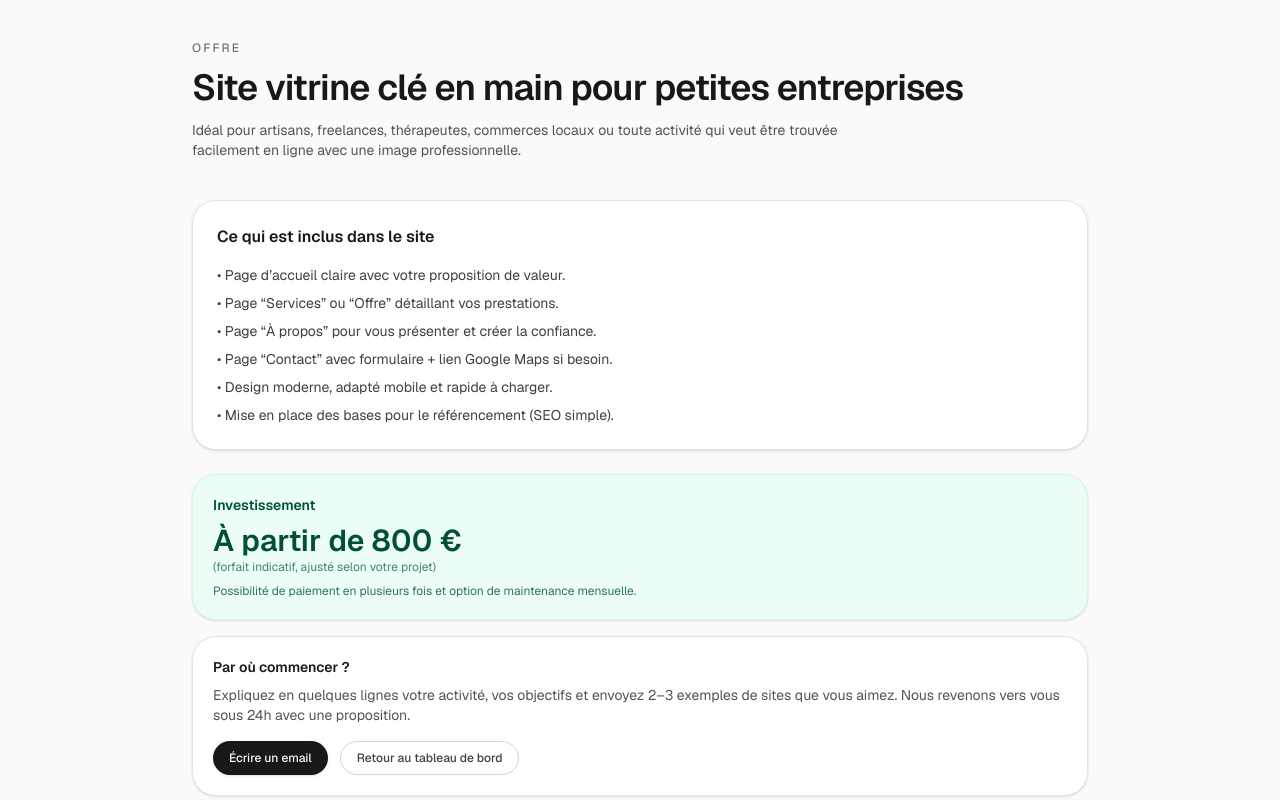
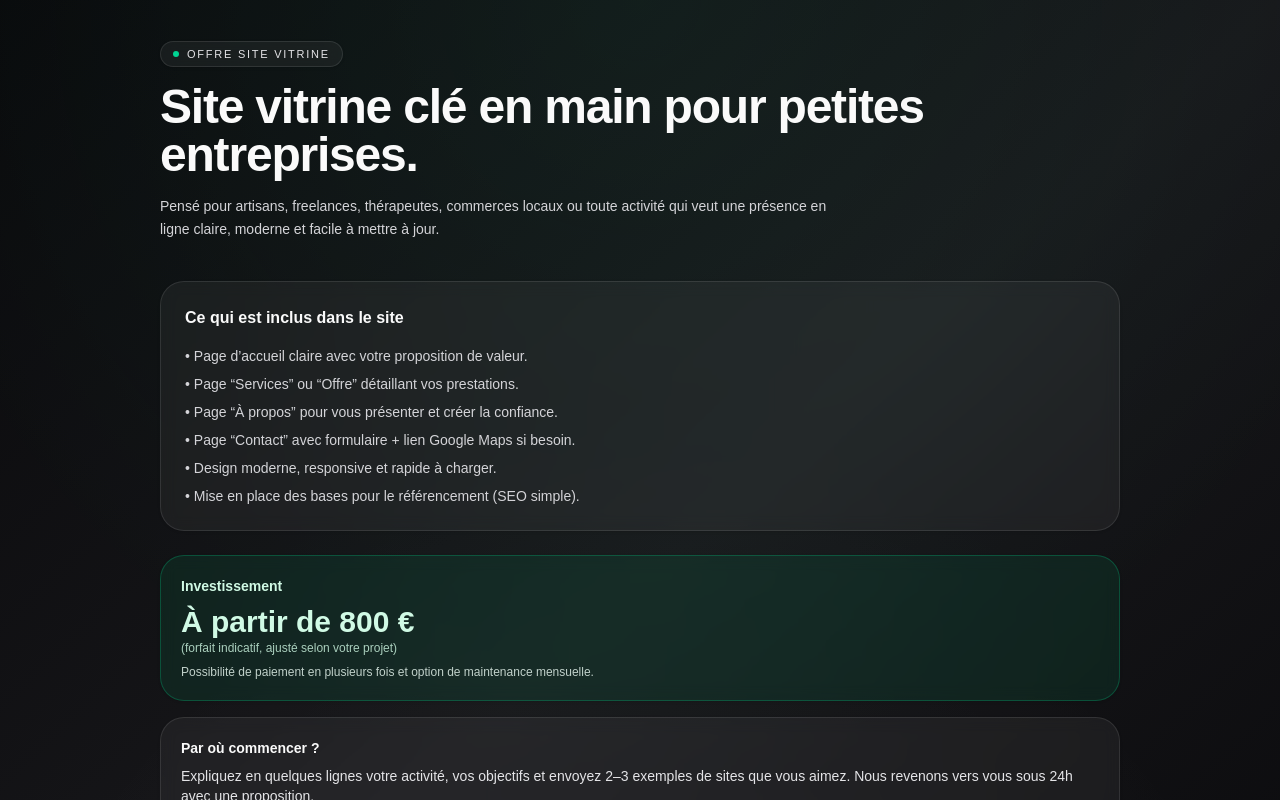
Before and after one commit to Pchambet/mon-premier-site, a Next.js app: page /offre in a window 1280 px wide. Shown: the top 800 px of the page. Built offline with nearby package versions, Linux system fonts and the light colour scheme.

Commit message:
Align offer page UI with dashboard

```diff
--- a/src/app/offre/page.tsx
+++ b/src/app/offre/page.tsx
@@ -8,57 +8,61 @@ export const metadata: Metadata = {
 
 export default function OffrePage() {
   return (
-    <div className="min-h-screen bg-zinc-50 px-4 py-10 font-sans text-zinc-900 dark:bg-black dark:text-zinc-50">
-      <main className="mx-auto flex max-w-4xl flex-col gap-10">
-        <header className="space-y-3">
-          <p className="text-xs font-medium uppercase tracking-[0.18em] text-zinc-500">
-            Offre
-          </p>
-          <h1 className="text-3xl font-semibold tracking-tight sm:text-4xl">
-            Site vitrine clé en main pour petites entreprises
+    <div className="relative min-h-screen overflow-hidden bg-gradient-to-br from-zinc-950 via-zinc-900 to-zinc-950 text-zinc-50">
+      <div className="pointer-events-none absolute inset-0 opacity-40 [background-image:radial-gradient(circle_at_top,_rgba(52,211,153,0.18),_transparent_60%),radial-gradient(circle_at_bottom,_rgba(244,244,245,0.08),_transparent_55%)]" />
+      <main className="relative mx-auto flex max-w-5xl flex-col gap-10 px-4 py-10 sm:px-6 lg:px-8">
+        <header className="space-y-4">
+          <div className="inline-flex items-center gap-2 rounded-full border border-white/10 bg-white/5 px-3 py-1 text-[11px] font-medium uppercase tracking-[0.16em] text-zinc-200 shadow-sm backdrop-blur">
+            <span className="h-1.5 w-1.5 rounded-full bg-emerald-400" />
+            Offre site vitrine
+          </div>
+          <h1 className="text-3xl font-semibold tracking-tight sm:text-4xl lg:text-5xl">
+            Site vitrine clé en main pour petites entreprises.
           </h1>
-          <p className="max-w-2xl text-sm text-zinc-600 dark:text-zinc-400">
-            Idéal pour artisans, freelances, thérapeutes, commerces locaux ou
-            toute activité qui veut être trouvée facilement en ligne avec une
-            image professionnelle.
+          <p className="max-w-2xl text-sm leading-relaxed text-zinc-300">
+            Pensé pour artisans, freelances, thérapeutes, commerces locaux ou
+            toute activité qui veut une présence en ligne claire, moderne et
+            facile à mettre à jour.
           </p>
         </header>
 
         <section className="grid gap-6 md:grid-cols-[1.2fr,1fr]">
-          <div className="space-y-4 rounded-3xl border border-zinc-200 bg-white p-6 text-sm shadow-sm dark:border-zinc-800 dark:bg-zinc-900">
-            <h2 className="text-base font-semibold">
+          <div className="space-y-4 rounded-3xl border border-white/10 bg-white/5 p-6 text-sm shadow-sm backdrop-blur">
+            <h2 className="text-base font-semibold text-zinc-50">
               Ce qui est inclus dans le site
             </h2>
-            <ul className="mt-2 space-y-2 text-zinc-700 dark:text-zinc-300">
+            <ul className="mt-2 space-y-2 text-zinc-300">
               <li>• Page d’accueil claire avec votre proposition de valeur.</li>
               <li>• Page “Services” ou “Offre” détaillant vos prestations.</li>
               <li>• Page “À propos” pour vous présenter et créer la confiance.</li>
               <li>• Page “Contact” avec formulaire + lien Google Maps si besoin.</li>
-              <li>• Design moderne, adapté mobile et rapide à charger.</li>
+              <li>• Design moderne, responsive et rapide à charger.</li>
               <li>• Mise en place des bases pour le référencement (SEO simple).</li>
             </ul>
           </div>
 
           <aside className="space-y-4">
-            <div className="rounded-3xl border border-emerald-100 bg-emerald-50 p-5 text-sm shadow-sm dark:border-emerald-900/60 dark:bg-emerald-900/20">
-              <h2 className="text-sm font-semibold text-emerald-900 dark:text-emerald-100">
+            <div className="rounded-3xl border border-emerald-500/30 bg-emerald-500/10 p-5 text-sm shadow-sm backdrop-blur">
+              <h2 className="text-sm font-semibold text-emerald-100">
                 Investissement
               </h2>
-              <p className="mt-2 text-3xl font-semibold text-emerald-900 dark:text-emerald-100">
+              <p className="mt-2 text-3xl font-semibold text-emerald-100">
                 À partir de 800&nbsp;€
-                <span className="block text-xs font-normal text-emerald-900/70 dark:text-emerald-100/80">
+                <span className="block text-xs font-normal text-emerald-100/80">
                   (forfait indicatif, ajusté selon votre projet)
                 </span>
               </p>
-              <p className="mt-2 text-xs text-emerald-900/80 dark:text-emerald-100/80">
+              <p className="mt-2 text-xs text-emerald-50/80">
                 Possibilité de paiement en plusieurs fois et option de
                 maintenance mensuelle.
               </p>
             </div>
 
-            <div className="rounded-3xl border border-zinc-200 bg-white p-5 text-sm shadow-sm dark:border-zinc-800 dark:bg-zinc-900">
-              <h2 className="text-sm font-semibold">Par où commencer ?</h2>
-              <p className="mt-2 text-sm text-zinc-600 dark:text-zinc-400">
+            <div className="rounded-3xl border border-white/10 bg-white/5 p-5 text-sm shadow-sm backdrop-blur">
+              <h2 className="text-sm font-semibold text-zinc-50">
+                Par où commencer ?
+              </h2>
+              <p className="mt-2 text-sm text-zinc-200">
                 Expliquez en quelques lignes votre activité, vos objectifs et
                 envoyez 2–3 exemples de sites que vous aimez. Nous revenons vers
                 vous sous 24h avec une proposition.
@@ -66,13 +70,13 @@ export default function OffrePage() {
               <div className="mt-4 flex flex-wrap gap-3">
                 <a
                   href="mailto:contact@example.com?subject=Projet%20de%20site%20vitrine"
-                  className="inline-flex items-center justify-center rounded-full bg-zinc-900 px-4 py-2 text-xs font-medium text-zinc-50 shadow-sm transition hover:bg-zinc-700 dark:bg-zinc-50 dark:text-zinc-900 dark:hover:bg-zinc-200"
+                  className="inline-flex items-center justify-center rounded-full bg-emerald-400 px-4 py-2 text-xs font-medium text-emerald-950 shadow-sm transition hover:bg-emerald-300"
                 >
                   Écrire un email
                 </a>
                 <a
                   href="/"
-                  className="inline-flex items-center justify-center rounded-full border border-zinc-300 px-4 py-2 text-xs font-medium text-zinc-700 transition hover:bg-zinc-100 dark:border-zinc-700 dark:text-zinc-200 dark:hover:bg-zinc-800"
+                  className="inline-flex items-center justify-center rounded-full border border-white/20 px-4 py-2 text-xs font-medium text-zinc-100 transition hover:bg-white/10"
                 >
                   Retour au tableau de bord
                 </a>
@@ -81,13 +85,15 @@ export default function OffrePage() {
           </aside>
         </section>
 
-        <section className="rounded-3xl border border-zinc-200 bg-white p-6 text-sm shadow-sm dark:border-zinc-800 dark:bg-zinc-900">
-          <h2 className="text-base font-semibold">
+        <section className="rounded-3xl border border-white/10 bg-white/5 p-6 text-sm shadow-sm backdrop-blur">
+          <h2 className="text-base font-semibold text-zinc-50">
             Comment se déroule la collaboration&nbsp;?
           </h2>
-          <ol className="mt-3 space-y-2 text-zinc-700 dark:text-zinc-300">
+          <ol className="mt-3 space-y-2 text-zinc-300">
             <li>
-              <span className="font-medium">1. Appel de découverte (30 min)</span>{" "}
+              <span className="font-medium">
+                1. Appel de découverte (30 min)
+              </span>{" "}
               pour comprendre votre activité, vos objectifs et votre budget.
             </li>
             <li>
@@ -103,7 +109,9 @@ export default function OffrePage() {
               sur mobile, tablette et ordinateur.
             </li>
             <li>
-              <span className="font-medium">5. Mise en ligne accompagnée</span>{" "}
+              <span className="font-medium">
+                5. Mise en ligne accompagnée
+              </span>{" "}
               + explications pour que vous restiez autonome sur les petites
               modifications.
             </li>
```
